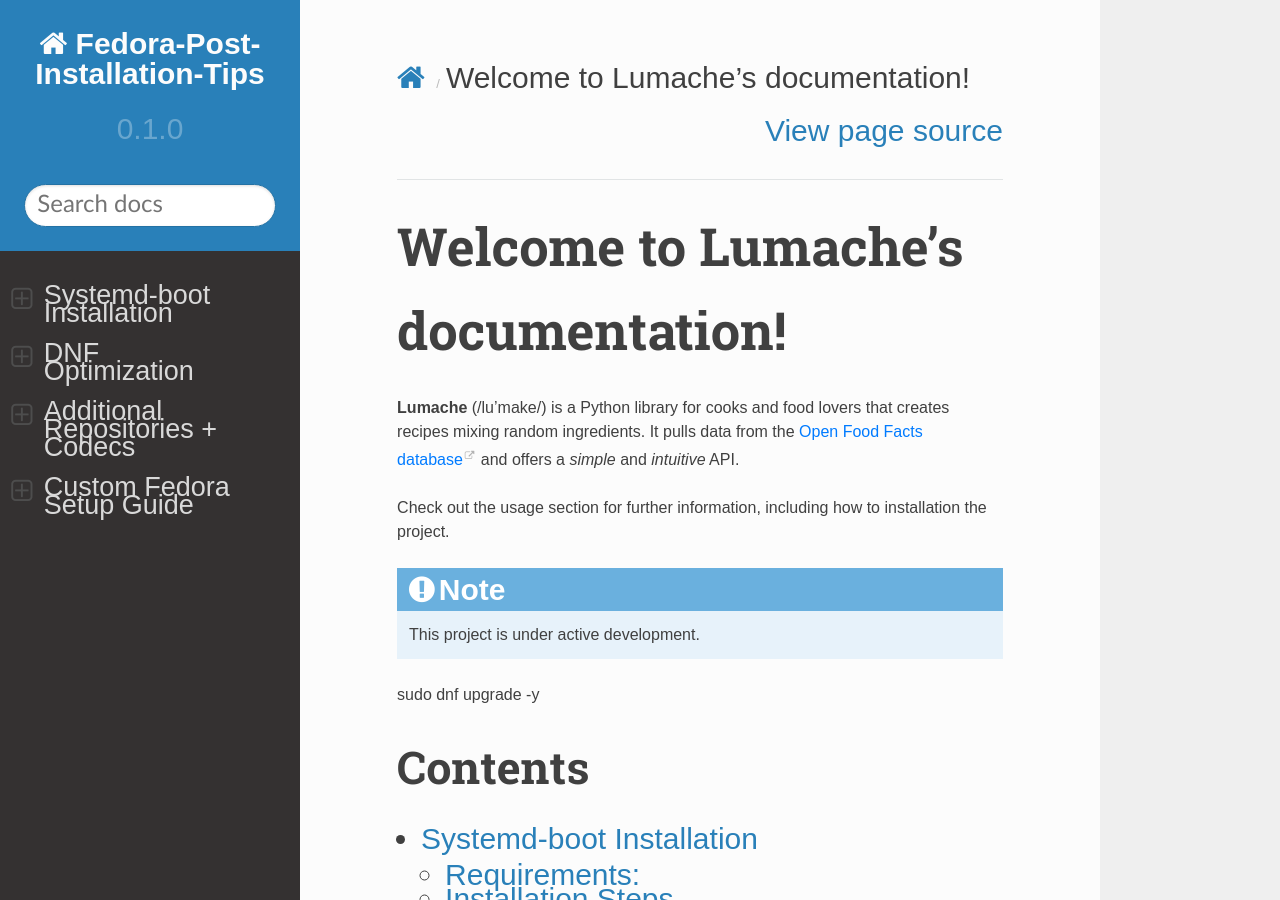
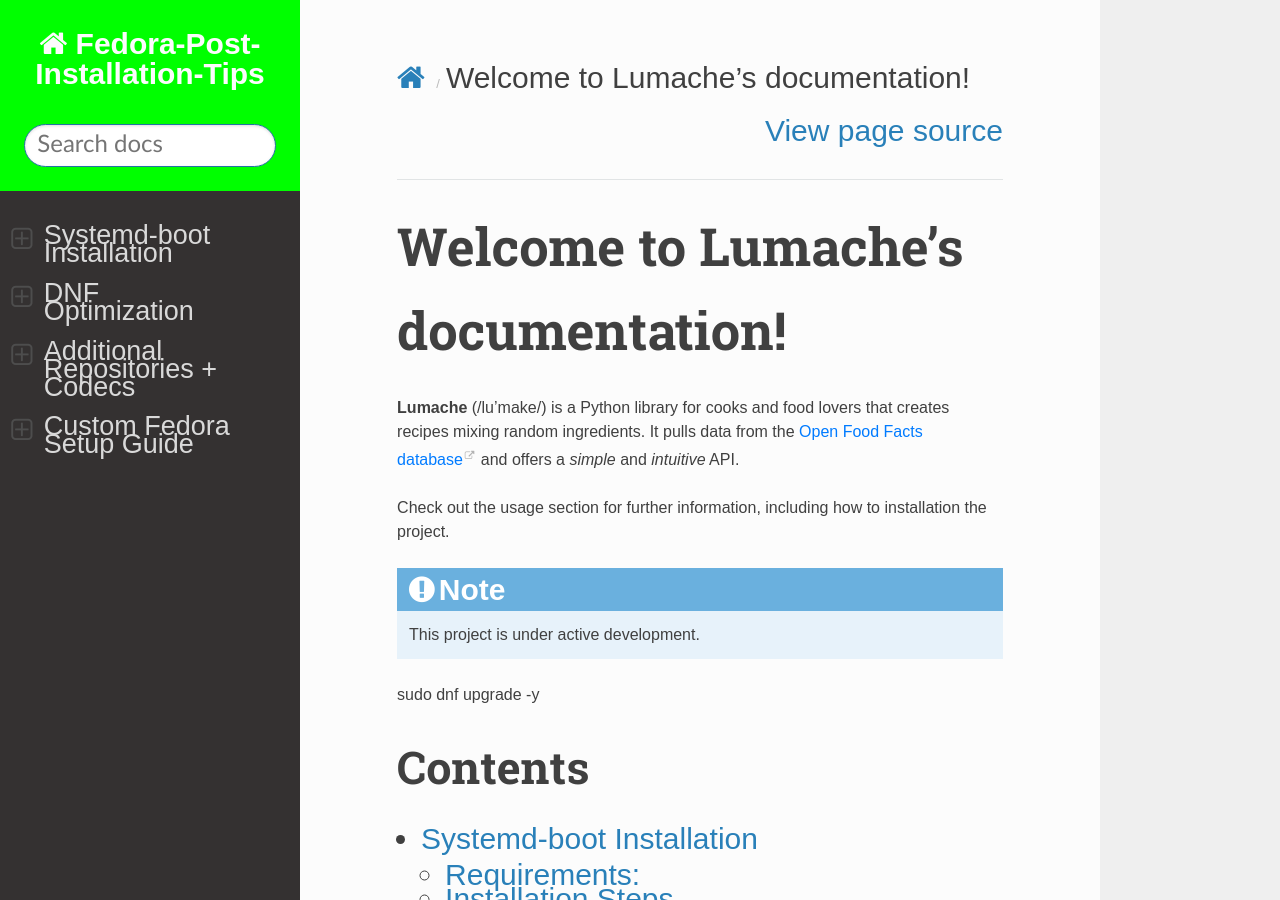
Before and after one commit to Witek3023/Fedora-Post-Installation-Tips, a Sphinx documentation site: the page built from docs/source/index.rst, in a window 1280 px wide and 900 px high. Built offline with Sphinx 7.4.7 and the Read the Docs theme 2.0.0, drawn with Linux system fonts in a browser that asks for light colours.

Commit message:
Update conf.py

```diff
--- a/docs/source/conf.py
+++ b/docs/source/conf.py
@@ -39,14 +39,11 @@ epub_show_urls = 'footnote'
 
 html_theme_options = {
     'logo_only': False,
-    'display_version': True,
+    'display_version': False,
     'prev_next_buttons_location': 'bottom',
     'style_external_links': True,
-    'style_nav_header_background': '#2980B9',
+    'style_nav_header_background': '#00ff00',
     'collapse_navigation': False,
     'sticky_navigation': True,
     'navigation_depth': 3
 }
-
-def setup(app):
-    app.add_css_file('custom.css')
```
